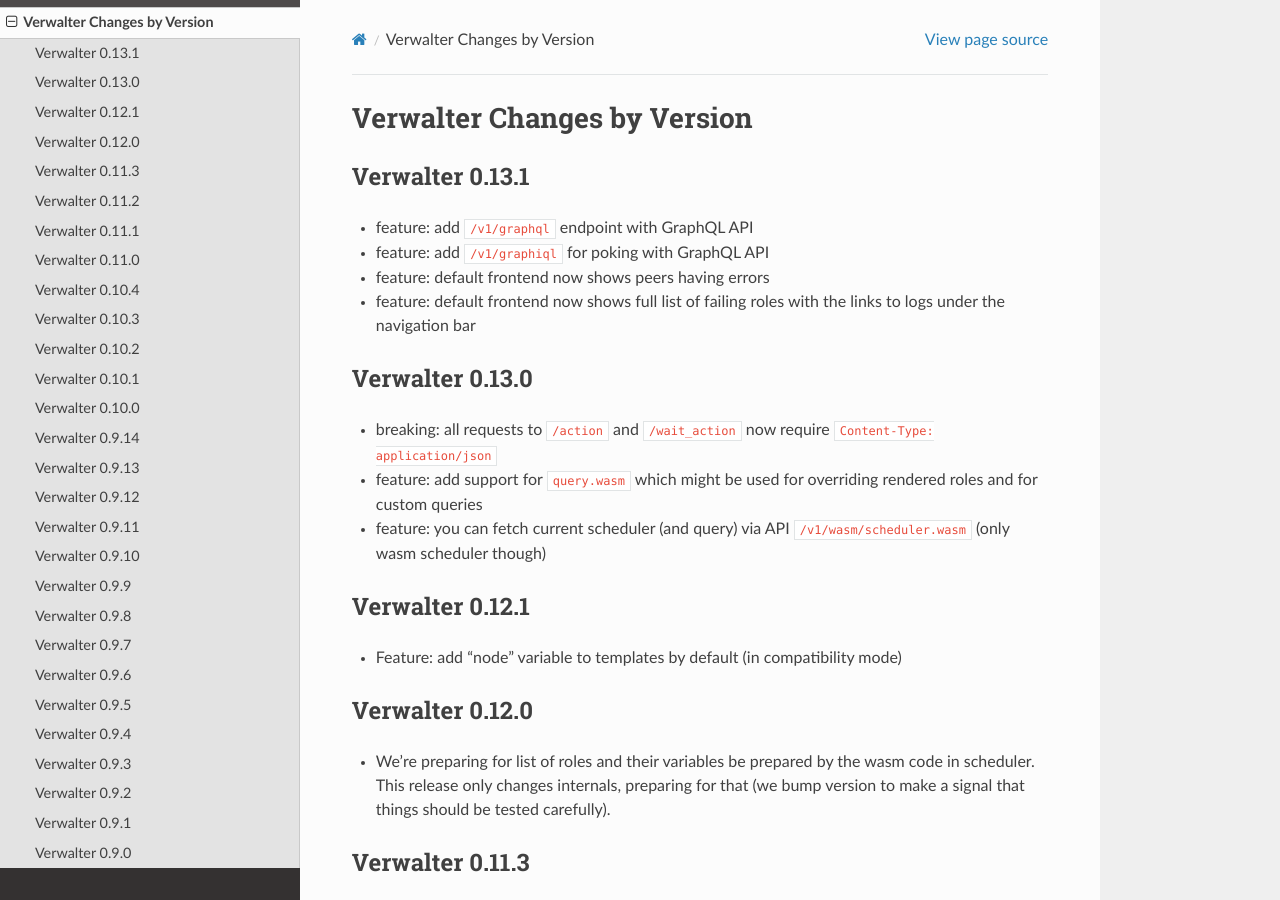
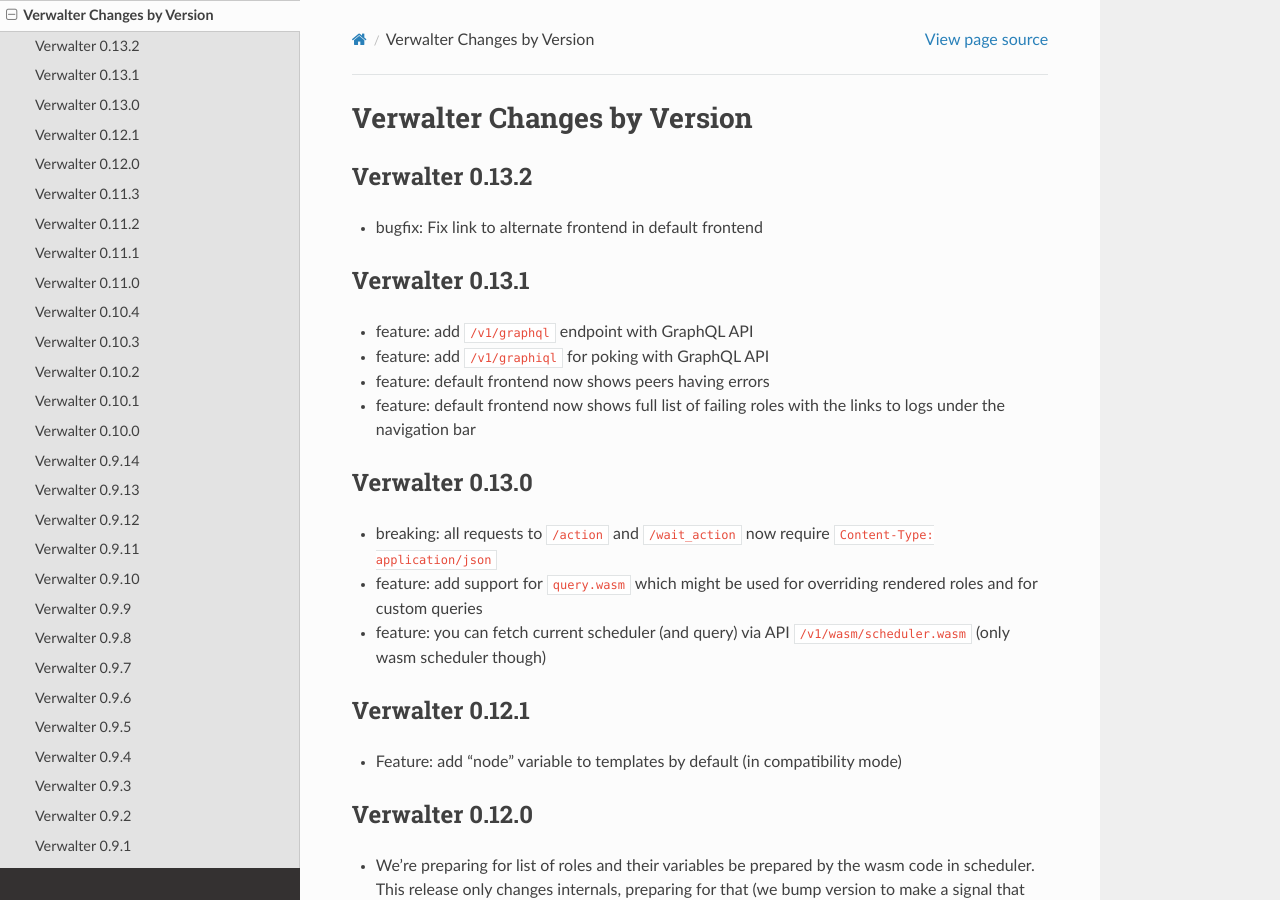
Before and after one commit to tailhook/verwalter, a Sphinx documentation site: the page built from doc/changelog.rst, in a window 1280 px wide and 900 px high. Built offline with Sphinx 7.4.7 and the Read the Docs theme 2.0.0, drawn with Linux system fonts in a browser that asks for light colours.

Commit message:
Fix link to a default frontend

```diff
--- a/doc/changelog.rst
+++ b/doc/changelog.rst
@@ -1,5 +1,13 @@
 Verwalter Changes by Version
 ============================
+
+
+.. _changelog-0.13.2:
+
+Verwalter 0.13.2
+----------------
+
+* bugfix: Fix link to alternate frontend in default frontend
 
 
 .. _changelog-0.13.1:
```
Also changed, not shown: 2 other files.
